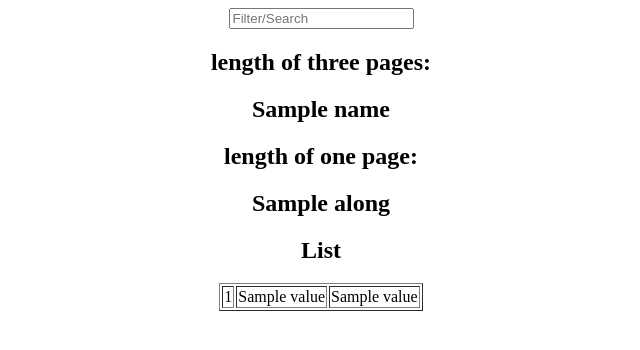
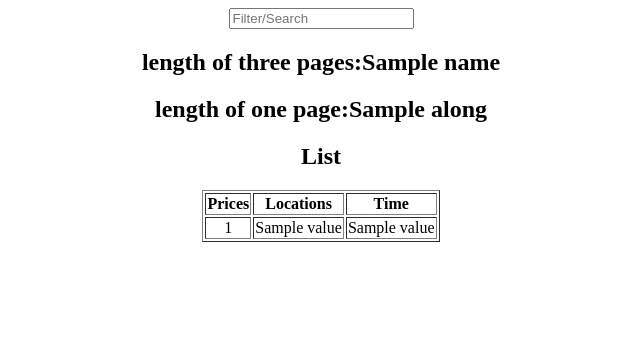
Before and after one commit to HS-code17/Rent-For-Leb, a Flask app: template templates/hello.html in a window 1280 px wide. Shown: the top 350 px of the page, without its empty margins (319-959 px from the left). Run offline with Flask 2, Linux system fonts and the light colour scheme; the template is opened without the code that fills it: most values are stand-ins (such as "Sample title", 1, 10 or a date in 2020).

Commit message:
added a title for prices,locations,time

```diff
--- /dev/null
+++ b/static/css/style.css
@@ -0,0 +1,6 @@
+h1 {
+    border: 2px #eee solid;
+    color: brown;
+    text-align: center;
+    padding: 10px;
+}
--- a/templates/hello.html
+++ b/templates/hello.html
@@ -57,12 +57,15 @@ table.center {
   <div id= "center">
 <input id="filter" type="search" class="light-table-filter" data-table="table-info" placeholder="Filter/Search">
 <div>
-  <h2> length of three pages:</h2>
-  <h2>{{ name }}</h2>
-  <h2> length of one page:</h2>
-  <h2>{{ along }}</h2>
+  <h2> length of three pages:{{ name }}</h2>
+  <h2> length of one page:{{ along }}</h2>
 <table class="table-info table center" border = 1 >
         <h2 align="center">List</h2>
+        <tr>
+          <th>Prices</th>
+          <th>Locations</th>
+          <th>Time</th>
+       </tr>
          {% for value in result %}
             <tr>
                <td> {{ value[0] }} </td>
```
